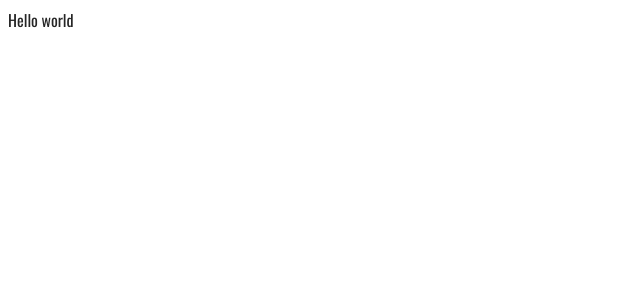
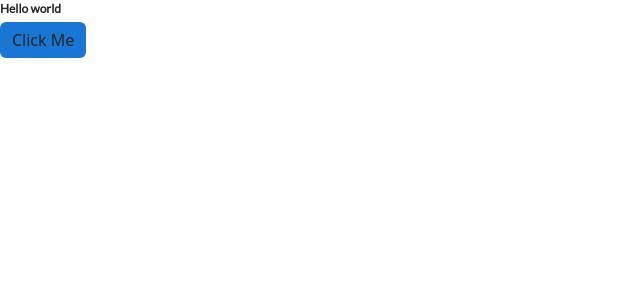
Before and after one commit to shahanahmed86/ts-react, a React (Vite) app: page / in a window 1280 px wide. Shown: the top 300 px of the page, without its empty margins (0-640 px from the left). Built offline with nearby package versions, Linux system fonts and the light colour scheme.

Commit message:
chore: theme config setup

```diff
--- a/src/App.css
+++ b/src/App.css
@@ -1,3 +1,5 @@
+@import 'bootstrap/dist/css/bootstrap.min.css';
+
 @font-face {
   font-family: 'Lato';
   src: url('./assets/fonts/Lato-Regular.ttf');
--- /dev/null
+++ b/src/components/button/index.tsx
@@ -0,0 +1,24 @@
+import { Button, ButtonProps } from 'react-bootstrap';
+import styled, { css } from 'styled-components';
+import { TTheme } from '../../infrastructure/theme';
+
+const defaultTextStyles = (theme: TTheme) => css`
+  background-color: ${theme.colors.ui.primary.main};
+  color: ${theme.colors.text.primary};
+  border-width: 0px;
+  outline-width: 10px;
+  position: relative;
+  overflow: hidden;
+`;
+
+type TextProps = { theme: TTheme };
+
+const DefaultStyledButton = styled(Button)`
+  ${({ theme }: TextProps) => defaultTextStyles(theme)}
+`;
+
+function StyledButton(props: ButtonProps) {
+  return <DefaultStyledButton {...props}>Click Me</DefaultStyledButton>;
+}
+
+export default StyledButton;
--- /dev/null
+++ b/src/components/spacer/index.tsx
@@ -0,0 +1,54 @@
+import { JSX } from 'react';
+import styled, { useTheme } from 'styled-components';
+import { TTheme } from '../../infrastructure/theme';
+
+const sizeVariants = {
+  small: 1,
+  medium: 2,
+  large: 3,
+};
+
+type SizeVariants = keyof typeof sizeVariants;
+
+const positionVariants = {
+  top: 'margin-top',
+  right: 'margin-right',
+  bottom: 'margin-bottom',
+  left: 'margin-left',
+};
+
+type PositionVariants = keyof typeof positionVariants;
+
+const getVariant = (
+  position: PositionVariants,
+  size: SizeVariants,
+  theme: TTheme
+): string => {
+  const property = positionVariants[position];
+  const sizeIndex = sizeVariants[size];
+  const value = theme.spaces[sizeIndex];
+  return `${property}: ${value}`;
+};
+
+interface SpacerDivProps {
+  variant: string;
+}
+
+const SpacerDiv = styled.div`
+  ${({ variant }: SpacerDivProps) => variant};
+`;
+
+interface SpacerProps {
+  position?: PositionVariants;
+  size?: SizeVariants;
+  children?: JSX.Element;
+}
+
+function Spacer({ position = 'top', size = 'small', children }: SpacerProps) {
+  const theme = useTheme() as TTheme;
+  const variant = getVariant(position, size, theme);
+  if (children) return <SpacerDiv variant={variant}>{children}</SpacerDiv>;
+  return <SpacerDiv variant={variant} />;
+}
+
+export default Spacer;
--- a/src/components/typography.component.tsx
+++ b/src/components/typography/index.tsx
@@ -1,8 +1,8 @@
-import styled from 'styled-components';
-import { TTheme } from '../infrastructure/theme';
+import styled, { css } from 'styled-components';
+import { TTheme } from '../../infrastructure/theme';
 
-const defaultTextStyles = (theme: TTheme) => `
-  font-family: ${theme.fonts.body};
+const defaultTextStyles = (theme: TTheme) => css`
+  font-family: ${theme.fonts.heading};
   font-weight: ${theme.fontWeights.regular};
   color: ${theme.colors.text.primary};
   flex-wrap: wrap;
@@ -10,35 +10,36 @@ const defaultTextStyles = (theme: TTheme) => `
   margin-bottom: 0px;
 `;
 
-const body = (theme: TTheme) => `
+const body = (theme: TTheme) => css`
   font-size: ${theme.fontSizes.body};
 `;
 
-const hint = (theme: TTheme) => `
+const hint = (theme: TTheme) => css`
   font-size: ${theme.fontSizes.body};
 `;
 
-const error = (theme: TTheme) => `
+const error = (theme: TTheme) => css`
   color: ${theme.colors.text.error};
 `;
 
-const caption = (theme: TTheme) => `
+const caption = (theme: TTheme) => css`
   font-size: ${theme.fontSizes.caption};
   font-weight: ${theme.fontWeights.bold};
 `;
 
-const label = (theme: TTheme) => `
+const label = (theme: TTheme) => css`
   font-family: ${theme.fonts.heading};
   font-size: ${theme.fontSizes.body};
   font-weight: ${theme.fontWeights.medium};
 `;
 
 const variants = { body, label, caption, error, hint };
+type Variant = keyof typeof variants;
 
-type TextProps = { variant?: keyof typeof variants; theme: TTheme };
+type TextProps = { variant?: Variant; theme: TTheme };
 
 const Typography = styled.p`
-  ${({ theme }: { theme: TTheme }) => defaultTextStyles(theme)}
+  ${({ theme }: TextProps) => defaultTextStyles(theme)}
   ${({ variant = 'body', theme }: TextProps) => variants[variant](theme)}
 `;
 
--- a/src/infrastructure/theme/colors.theme.ts
+++ b/src/infrastructure/theme/colors.theme.ts
@@ -1,17 +1,37 @@
 const COLORS = {
-  brand: {
-    primary: '#696AC3',
-    secondary: '#5D6CC6',
-    muted: '#C6DAF7',
-  },
   ui: {
-    primary: '#262626',
-    secondary: '#757575',
-    tertiary: '#F1F1F1',
-    quaternary: '#FFFFFF',
+    primary: {
+      light: '#42a5f5',
+      main: '#1976d2',
+      dark: '#1565c0',
+    },
+    secondary: {
+      light: '#ba68c8',
+      main: '#9c27b0',
+      dark: '#7b1fa2',
+    },
+    error: {
+      light: '#ef5350',
+      main: '#d32f2f',
+      dark: '#c62828',
+    },
+    warning: {
+      light: '#ff9800',
+      main: '#ed6c02',
+      dark: '#e65100',
+    },
+    light: {
+      light: '#03a9f4',
+      main: '#0288d1',
+      dark: '#01579b',
+    },
+    success: {
+      light: '#4caf50',
+      main: '#2e7d32',
+      dark: '#1b5e20',
+    },
     disabled: '#DEDEDE',
-    error: '#D0421B',
-    success: '#138000',
+    gray: '#ffffff66',
   },
   bg: {
     primary: '#FFFFFF',
@@ -20,8 +40,6 @@ const COLORS = {
   text: {
     primary: '#262626',
     secondary: '#757575',
-    disabled: '#9C9C9C',
-    inverse: '#FFFFFF',
     error: '#D0421B',
     success: '#138000',
   },
--- a/src/infrastructure/theme/index.ts
+++ b/src/infrastructure/theme/index.ts
@@ -1,6 +1,6 @@
 import COLORS from './colors.theme';
-import { SIZES, LINE_HEIGHTS, SPACES } from './sizes.theme';
 import { FONT_FACES, FONT_SIZES, FONT_WEIGHTS } from './fonts.theme';
+import { LINE_HEIGHTS, SIZES, SPACES } from './sizes.theme';
 
 export const THEME = {
   colors: COLORS,
--- a/src/pages/Home.page.tsx
+++ b/src/pages/Home.page.tsx
@@ -1,7 +1,15 @@
-import Typography from '../components/typography.component';
+import StyledButton from '../components/button';
+import Spacer from '../components/spacer';
+import Typography from '../components/typography';
 
 function Home() {
-  return <Typography>Hello world</Typography>;
+  return (
+    <>
+      <Typography variant="caption">Hello world</Typography>
+      <Spacer />
+      <StyledButton />
+    </>
+  );
 }
 
 export default Home;
--- a/src/pages/NotFound.page.tsx
+++ b/src/pages/NotFound.page.tsx
@@ -1,5 +1,5 @@
 import { Link } from 'react-router-dom';
-import Typography from '../components/typography.component';
+import Typography from '../components/typography';
 
 function NotFound() {
   return (
```
